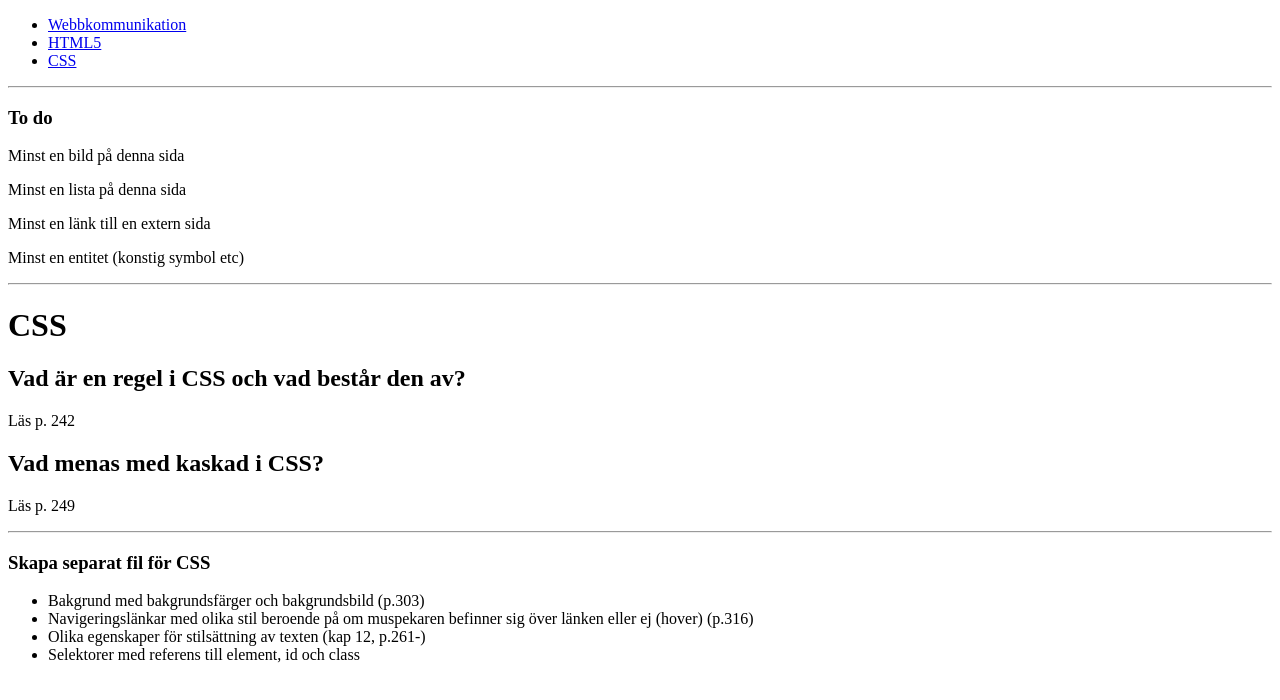
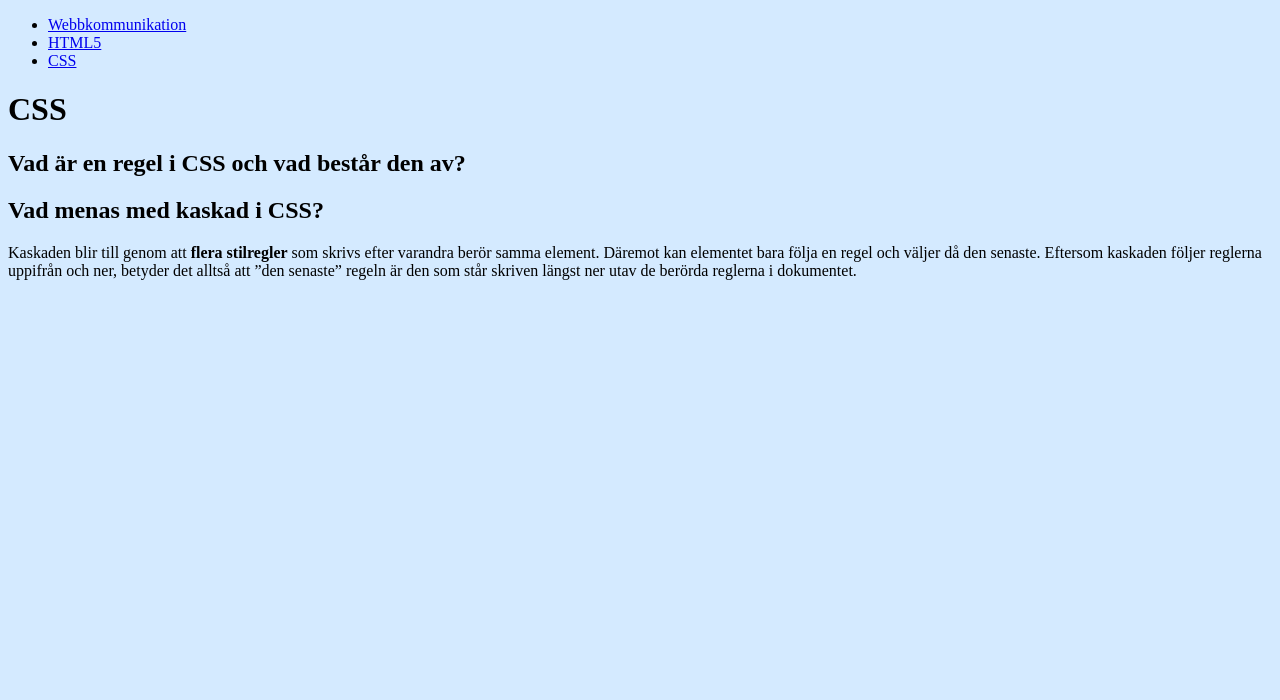
Before and after one commit to pr222/U1, a plain HTML site: page svar3.html in a window 1280 px wide. Drawn offline with Linux system fonts and the light colour scheme.

Commit message:
Add images, css-file and html-comments

```diff
--- /dev/null
+++ b/style.css
@@ -0,0 +1,16 @@
+@charset "UTF-8";
+
+body {
+    background-color: #d4eaff;
+/* BAKGRUNDSBILD p.303*/
+}
+
+/* Navigeringslänkar med olika stil beroende på om muspekaren befinner sig över länken eller ej (hover) (p.316 */
+
+/* Olika egenskaper för stilsättning av texten (kap 12, p.261-) */
+
+/* Selektorer med referens till element, id och class */
+
+/* Ändra på paragrafer */
+/* Skapa ett id för något specifikt och ändra det */
+/* Skapa en class och använd det till några saker */
--- a/svar3.html
+++ b/svar3.html
@@ -4,6 +4,7 @@
     <meta charset="UTF-8">
     <meta name="viewport" content="width=device-width, initial-scale=1.0">
     <title>Om CSS</title>
+    <link rel="stylesheet" href="style.css">
 </head>
 <body>
     <nav>
@@ -13,31 +14,18 @@
             <li><a href="svar3.html">CSS</a></li>
         </ul>
     </nav>
-    <todo>
-        <hr>
-        <h3>To do</h3>
-        <p>Minst en bild på denna sida</p>
-        <p>Minst en lista på denna sida</p>
-        <p>Minst en länk till en extern sida</p>
-        <p>Minst en entitet (konstig symbol etc)</p>
-        <hr>
-    </todo>
+    <!-- Lägg till en bild -->
+    <!-- Lägg till en lista -->
+    <!-- Lägg till minst en länk till en extern sida -->
+    <!-- Minst en entitet på denna sida -->
     <main>
         <h1>CSS</h1>
         <h2>Vad är en regel i CSS och vad består den av?</h2>
-        <p>Läs p. 242</p>
+        <!-- Läs p. 242 -->
         <h2>Vad menas med kaskad i CSS?</h2>
-        <p>Läs p. 249</p>
+        <p>Kaskaden blir till genom att <strong>flera stilregler</strong> som skrivs efter varandra berör samma element. Däremot kan elementet bara följa en regel och väljer då den senaste. Eftersom kaskaden följer reglerna uppifrån och ner, betyder det alltså att <q>den senaste</q> regeln är den som står skriven längst ner utav de berörda reglerna i dokumentet.</p>
     </main>
     <footer>
-        <hr>
-        <h3>Skapa separat fil för CSS</h3>
-        <ul>
-            <li>Bakgrund med bakgrundsfärger och bakgrundsbild (p.303)</li>
-            <li>Navigeringslänkar med olika stil beroende på om muspekaren befinner sig över länken eller ej (hover) (p.316)</li>
-            <li>Olika egenskaper för stilsättning av texten (kap 12, p.261-)</li>
-            <li>Selektorer med referens till element, id och class</li>
-        </ul>
     </footer>
 </body>
 </html>
```
Also changed, not shown: index.html (+5 -7 lines), svar2.html (+5 -7 lines), images/css.png (added), images/html.png (added).
